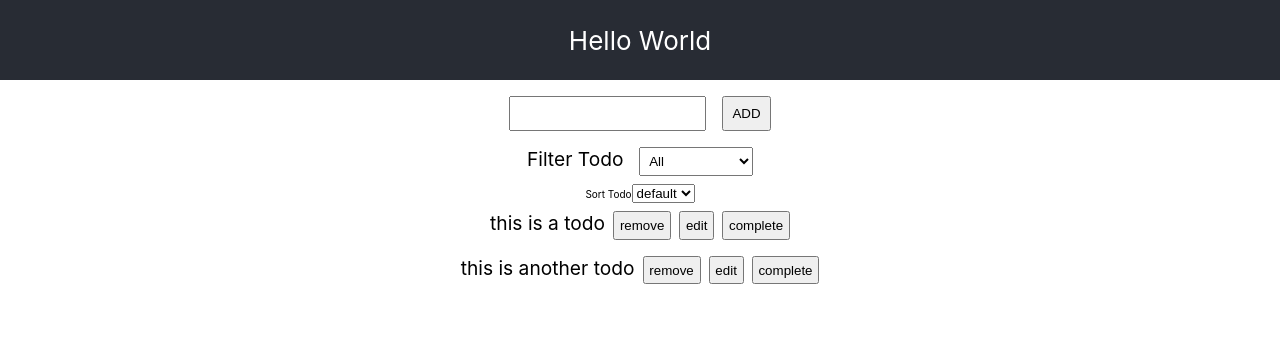
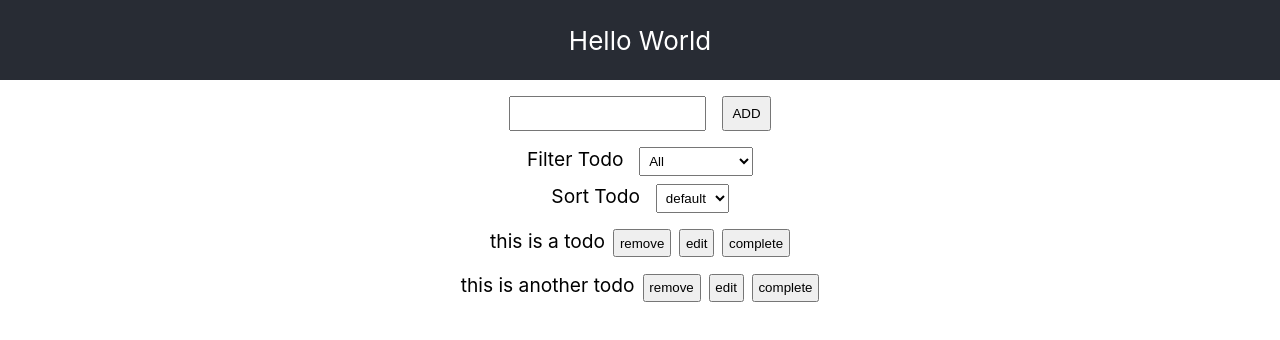
Before and after one commit to samudraarq/todo-react-practice, a React (Create React App) app: page / in a window 1280 px wide. Shown: the top 340 px of the page. Built offline with nearby package versions, Linux system fonts and the light colour scheme.

Commit message:
add css to sort component

```diff
--- a/src/components/Sort.js
+++ b/src/components/Sort.js
@@ -1,8 +1,9 @@
 import React from "react";
+import styles from "./Sort.module.css";
 
 const Sort = ({ sortTodo }) => {
   return (
-    <div>
+    <div className={styles.sort}>
       <label htmlFor="sortTodo">Sort Todo</label>
       <select
         name="sortTodo"
--- /dev/null
+++ b/src/components/Sort.module.css
@@ -0,0 +1,16 @@
+.sort {
+  font-size: 1.2rem;
+  margin-bottom: 0.5rem;
+}
+
+.sort label {
+  margin-right: 1rem;
+}
+
+.sort select {
+  padding: 0.3rem;
+  cursor: pointer;
+}
+.sort select:focus {
+  outline: none;
+}
```
